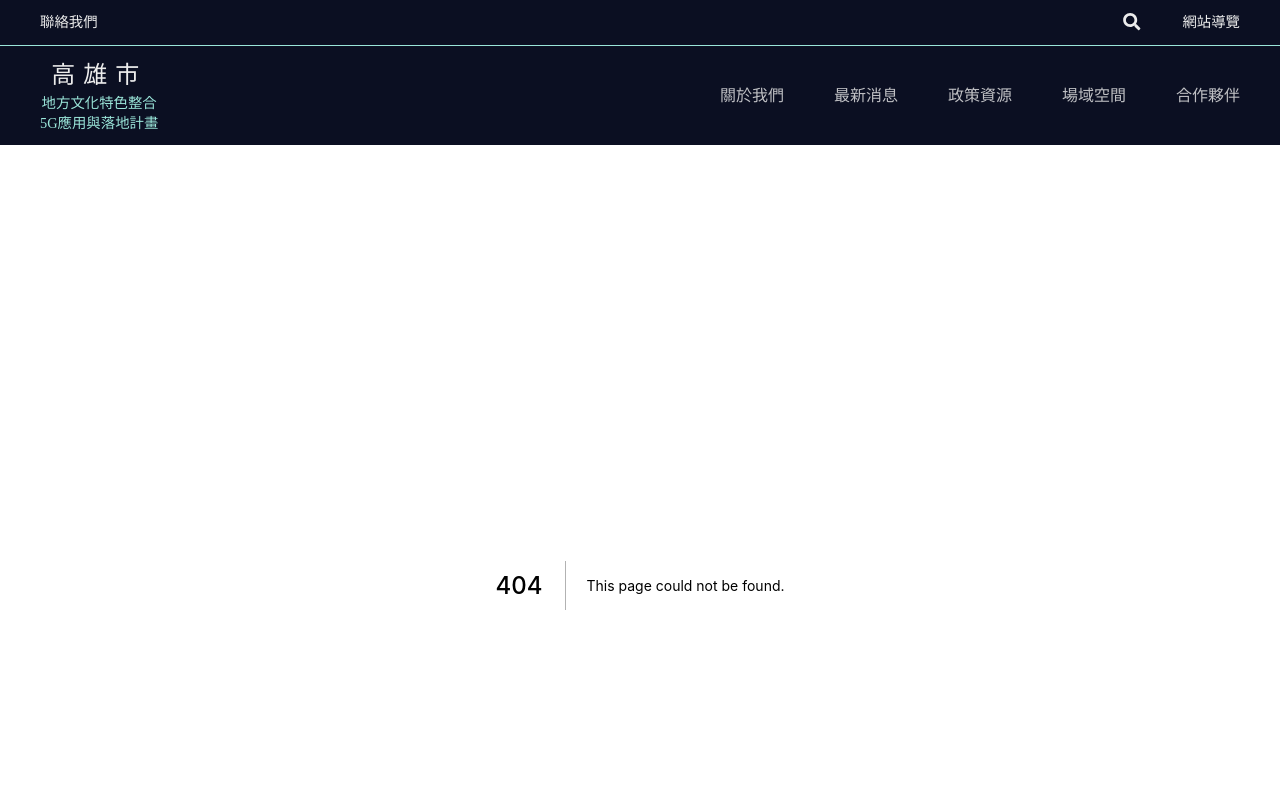
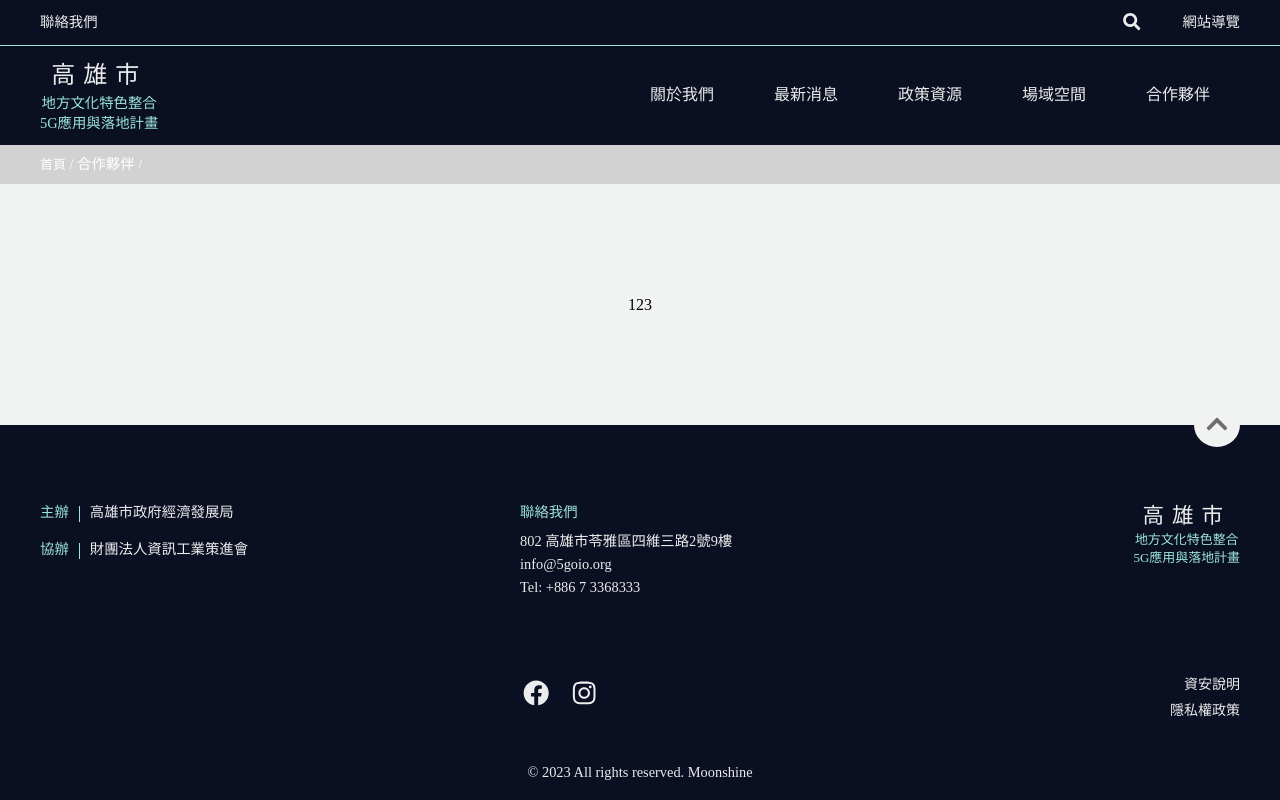
Before and after one commit to MoonShineVFX/5g-site-web, a Next.js app: page /partner in a window 1280 px wide. Before the commit this address had no page. Shown: the top 800 px of the page. Built offline with nearby package versions, Linux system fonts and the light colour scheme.

Commit message:
- Update nav menu layout - Add breadcrumb component - Create partner page

```diff
--- a/pages/_app.js
+++ b/pages/_app.js
@@ -10,6 +10,7 @@ import { GlobalProvider } from '../src/context/global.state';
 import theme from '../src/utils/theme';
 import HeadTag from '../src/containers/HeadTag';
 import Header from '../src/containers/Header';
+import Breadcrumb from '../src/components/Breadcrumb';
 import Content from '../src/containers/Content';
 import Footer from '../src/containers/Footer';
 
@@ -72,6 +73,8 @@ const WebSite = ({ Component, pageProps }) => {
 
                 <GlobalProvider>
                     <Header />
+                    <Breadcrumb />
+
                     <Box
                         component="main"
                         sx={{
--- a/pages/index.js
+++ b/pages/index.js
@@ -203,10 +203,7 @@ export async function getStaticProps () {
     if (!data.result) {
 
         return {
-            redirect: {
-                destination: '/',
-                permanent: true,
-            },
+            notFound: true,
         };
 
     }
--- /dev/null
+++ b/pages/partner.js
@@ -0,0 +1,73 @@
+import { Fragment, useContext, useEffect } from 'react';
+import { Grid } from '@mui/material';
+import { faBroadcastTower, faCoffee, faWind } from '@fortawesome/free-solid-svg-icons';
+import dayjs from 'dayjs';
+
+import HeadTag from '../src/containers/HeadTag';
+import { Links, ButtonLink } from '../src/components/Links';
+import FontIcon from '../src/components/FontIcon';
+import SlideShow from '../src/components/SlideShow';
+import SectionTitle from '../src/components/SectionTitle';
+import Item from '../src/components/Item';
+import {
+    partnerStyles,
+    ShowMoreButtonLayout,
+} from '../src/components/partner/partnerLayout';
+
+import { GlobalContext } from '../src/context/global.state';
+import util from '../src/utils/util';
+
+const Partner = ({ pageData }) => {
+
+    // console.log('pageData:', pageData);
+
+    // Context
+    const { globalDispatch } = useContext(GlobalContext);
+
+    useEffect(() => {
+
+        globalDispatch({
+            type: 'page',
+            payload: pageData.title,
+        });
+
+    }, []);
+
+    return (
+
+        <Fragment>
+            {partnerStyles}
+            <HeadTag title={pageData.title} />
+
+            123
+        </Fragment>
+
+    );
+
+};
+
+export default Partner;
+
+export async function getStaticProps () {
+
+    const res = await fetch('http://localhost:1001/json/partner.json');
+    const data = await res.json();
+
+    if (!data.result) {
+
+        return {
+            notFound: true,
+        };
+
+    }
+
+    return {
+        props: {
+            pageData: {
+                title: '合作夥伴',
+                data: data.data,
+            },
+        },
+    };
+
+};
--- /dev/null
+++ b/public/json/partner.json
@@ -0,0 +1,59 @@
+{
+    "result": 1,
+    "message": "",
+    "errors": [],
+    "data": {
+        "tags": [
+            {
+                "id": 15452,
+                "name": "5G領域"
+            },
+            {
+                "id": 15453,
+                "name": "文化領域"
+            },
+            {
+                "id": 15454,
+                "name": "科技領域"
+            }
+        ],
+        "list": [
+            {
+                "id": 156415,
+                "imgUrl": "//fakeimg.pl/157x152",
+                "link": "http://google.com.tw",
+                "name": "夥伴名稱-156415",
+                "phone": "02-27458186 #717",
+                "email": "service@ditstartup.com",
+                "description": "夥伴介紹-156415",
+                "tags": [
+                    15453
+                ]
+            },
+            {
+                "id": 156416,
+                "imgUrl": "//fakeimg.pl/157x152",
+                "link": "http://google.com.tw",
+                "name": "夥伴名稱-156416",
+                "phone": "02-27458186 #717",
+                "email": "service@ditstartup.com",
+                "description": "夥伴介紹-156416",
+                "tags": [
+                    15452
+                ]
+            },
+            {
+                "id": 156417,
+                "imgUrl": "//fakeimg.pl/157x152",
+                "link": "http://google.com.tw",
+                "name": "夥伴名稱-156417",
+                "phone": "02-27458186 #717",
+                "email": "service@ditstartup.com",
+                "description": "夥伴介紹-156417",
+                "tags": [
+                    15454
+                ]
+            }
+        ]
+    }
+}
--- /dev/null
+++ b/src/components/Breadcrumb.js
@@ -0,0 +1,52 @@
+import { useContext } from 'react';
+import PropTypes from 'prop-types';
+import { useRouter } from 'next/router';
+import { styled } from '@mui/system';
+import { Links } from './Links';
+import { GlobalContext } from '../context/global.state';
+
+const BreadcrumbLayout = styled('div')(({ theme }) => ({
+    backgroundColor: '#D2D2D2',
+    cursor: 'default',
+    '*': {
+        fontSize: '0.9em',
+        color: '#FFF',
+    },
+    '.web-container': {
+        padding: '8px 0',
+    },
+    'span': {
+        color: theme.palette.primary.main,
+    },
+}));
+
+const Breadcrumb = ({ children, ...rest }) => {
+
+    // Router
+    const router = useRouter();
+
+    // Context
+    const { page } = useContext(GlobalContext);
+
+    console.log('router:', router)
+
+    return (
+
+        <BreadcrumbLayout
+            className="breadcrumb"
+            {...rest}
+        >
+            <div className="web-container">
+                <Links url="/">首頁</Links> / {page} / <span></span>
+            </div>
+        </BreadcrumbLayout>
+
+    );
+
+};
+
+Breadcrumb.propTypes = {
+    children: PropTypes.any,
+};
+
+export default Breadcrumb;
--- a/src/components/home/homeLayout.js
+++ b/src/components/home/homeLayout.js
@@ -10,6 +10,9 @@ const styles = {
         '.section-title': {
             marginBottom: '80px',
         },
+    },
+    '.breadcrumb': {
+        display: 'none',
     },
     [theme.breakpoints.down('md')]: {
         'main > div > section': {
--- /dev/null
+++ b/src/components/partner/partnerLayout.js
@@ -0,0 +1,39 @@
+import { GlobalStyles, Grid } from '@mui/material';
+import { styled } from '@mui/system';
+import theme from '../../utils/theme';
+import { Links } from '../Links';
+
+const styles = {
+    // 'main > div > section': {
+    //     marginBottom: '100px',
+    //     padding: '0 10px',
+    //     '.section-title': {
+    //         marginBottom: '80px',
+    //     },
+    // },
+    // [theme.breakpoints.down('md')]: {
+    //     'main > div > section': {
+    //         marginBottom: '10px',
+    //         padding: '20px',
+    //         '.section-title': {
+    //             marginBottom: '40px',
+    //         },
+    //     },
+    // },
+};
+
+// Partner Style
+const partnerStyles = <GlobalStyles styles={styles} />;
+
+const ShowMoreButtonLayout = styled('div')(({ theme }) => ({
+    textAlign: 'center',
+    marginTop: '60px',
+    [theme.breakpoints.down('768')]: {
+        marginTop: '30px',
+    },
+}));
+
+export {
+    partnerStyles,
+    ShowMoreButtonLayout,
+};
--- a/src/containers/Header.js
+++ b/src/containers/Header.js
@@ -74,9 +74,6 @@ const HeaderLayout = styled(Toolbar)(({ theme }) => ({
 
 const SideNavLayout = styled('div')(({ theme }) => ({
     display: 'none',
-    '.nav-menu-wrap': {
-        marginLeft: '0',
-    },
     [theme.breakpoints.down('md')]: {
         '&.active': {
             width: '100%',
@@ -98,7 +95,7 @@ const SideNavLayout = styled('div')(({ theme }) => ({
             padding: '20px',
             zIndex: '1',
         },
-        'a': {
+        'span': {
             display: 'block',
             margin: '0 auto 16px',
         },
--- a/src/containers/LogoText.js
+++ b/src/containers/LogoText.js
@@ -19,7 +19,7 @@ const LogoLayout = styled(Links)(({ theme }) => ({
 
 const LogoText = () => (
 
-    <LogoLayout className="logoText">
+    <LogoLayout url="/" className="logoText">
         <h2 className="logo-text">高雄市</h2>
         <div>地方文化特色整合</div>
         <div>5G應用與落地計畫</div>
--- a/src/containers/Navbar.js
+++ b/src/containers/Navbar.js
@@ -3,41 +3,110 @@ import { Links } from '../components/Links';
 
 const navMenus = [
     {
-        key: 'about',
+        key: '',
         text: '關於我們',
+        subItems: [
+            {
+                key: 'about',
+                text: '關於本站',
+            },
+        ],
     },
     {
-        key: 'news?page=1&type=all',
+        key: 'news',
         text: '最新消息',
+        subItems: [
+            {
+                key: 'news',
+                text: '新聞快訊',
+            },
+            {
+                key: 'newsIndustry',
+                text: '產業訊息',
+            },
+        ],
     },
     {
-        key: 'resource',
+        key: 'policy',
         text: '政策資源',
+        subItems: [
+            {
+                key: 'center',
+                text: '中央資源',
+            },
+            {
+                key: 'local',
+                text: '地方資源',
+            },
+        ],
     },
     {
-        key: 'place',
+        key: 'area',
         text: '場域空間',
+        subItems: [
+            {
+                key: '5g',
+                text: '5G示範場域',
+            },
+            {
+                key: 'tech',
+                text: '互動科技示範場域',
+            },
+        ],
     },
     {
-        key: 'partner?page=1&type=???',
+        key: '',
         text: '合作夥伴',
+        subItems: [
+            {
+                key: 'partner',
+                text: '文化科技聯盟',
+            },
+        ],
     },
 ];
 
 //
 const NavMenuLayout = styled('nav')(({ theme }) => ({
-    marginLeft: '40px',
     position: 'relative',
+    'span': {
+        height: '100px',
+        fontSize: '1em',
+        color: theme.palette.bg.text,
+        display: 'inline-block',
+        padding: '0 30px',
+        position: 'relative',
+        transition: 'all .2s ease',
+        cursor: 'default',
+        '&:before': {
+            content: '""',
+            height: '100%',
+            display: 'inline-block',
+            verticalAlign: 'middle',
+        },
+        '&:hover': {
+            color: theme.palette.text.primary,
+            backgroundColor: theme.palette.text.secondary,
+            '.sub-menus': {
+                width: '100%',
+                backgroundColor: '#BEBEBE',
+                textAlign: 'center',
+                opacity: '1',
+                zIndex: '1',
+                transition: 'all .3s ease',
+            },
+        },
+    },
+    '.sub-menus': {
+        opacity: '0',
+        position: 'absolute',
+        top: '100px',
+        left: '0',
+    },
     'a': {
         textDecoration: 'none',
-        color: theme.palette.bg.text,
-        marginLeft: '40px',
-        padding: '10px 0 10px 10px',
-        opacity: .8,
-        transition: 'all .5s ease',
-        '&:hover': {
-            opacity: 1,
-        },
+        display: 'block',
+        padding: '8px 12px',
     },
 }));
 
@@ -46,14 +115,27 @@ const Navbar = ({ ...rest }) => (
 
     <NavMenuLayout className="nav-menu-wrap" {...rest}>
         {
-            navMenus.map(({ key, text }) => (
+            navMenus.map(({ key, text, subItems }, idx) => (
 
-                <Links
-                    key={key}
-                    url={key}
+                <span
+                    key={idx}
                 >
                     {text}
-                </Links>
+                    <div className="sub-menus">
+                        {
+                            subItems.map((sub) => (
+
+                                <Links
+                                    key={sub.key}
+                                    url={`/${key ? `${key}/` : ''}${sub.key}`}
+                                >
+                                    {sub.text}
+                                </Links>
+
+                            ))
+                        }
+                    </div>
+                </span>
 
             ))
         }
```
